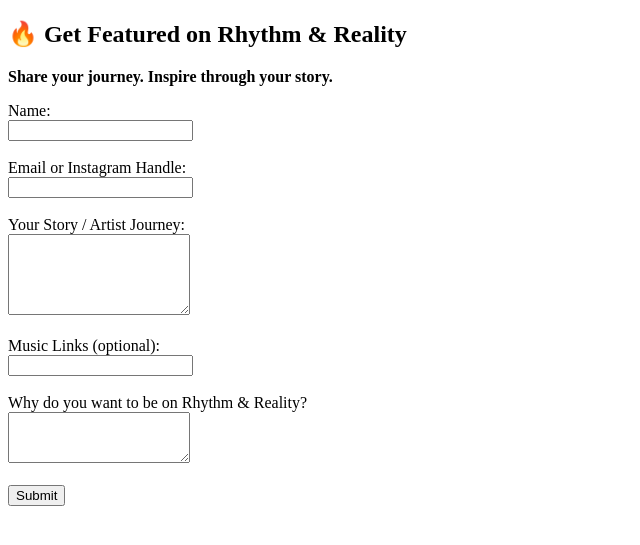
After one commit to dewarder/rhythm-and-reality, a Flask app: page /submit in a window 1280 px wide. The commit adds this page. Shown: the top 545 px of the page, without its empty margins (0-640 px from the left). Run offline with Flask 3, Linux system fonts and the light colour scheme.

```diff
--- a/app.py
+++ b/app.py
@@ -53,6 +53,26 @@
 @app.route('/uploads/music/<filename>')
 def uploaded_music(filename):
     return send_from_directory(app.config['UPLOAD_FOLDER'], filename)
+@app.route('/submit', methods=['GET', 'POST'])
+def submit():
+    if request.method == 'POST':
+        name = request.form['name']
+        email = request.form['email']
+        story = request.form['story']
+        links = request.form['links']
+        why = request.form['why']
 
+        # You could save this data to a file, database, or email it
+        print(f"New submission from {name}: {email}, {story}, {links}, {why}")
+
+        flash('Thank you for your submission!')
+        return redirect(url_for('thank_you', name=name))
+
+    return render_template("submit.html")
+
+@app.route('/thank-you')
+def thank_you():
+    name = request.args.get('name', 'Artist')
+    return render_template("thankyou.html", name=name)
 if __name__ == '__main__':
     app.run(debug=True)
--- /dev/null
+++ b/templates/submit.html
@@ -0,0 +1,28 @@
+<!DOCTYPE html>
+<html>
+<head>
+    <title>Get Featured - Rhythm & Reality</title>
+</head>
+<body>
+    <h2>🔥 Get Featured on Rhythm & Reality</h2>
+    <p><strong>Share your journey. Inspire through your story.</strong></p>
+    <form method="POST">
+        <label>Name:</label><br>
+        <input type="text" name="name" required><br><br>
+
+        <label>Email or Instagram Handle:</label><br>
+        <input type="text" name="email" required><br><br>
+
+        <label>Your Story / Artist Journey:</label><br>
+        <textarea name="story" rows="5" required></textarea><br><br>
+
+        <label>Music Links (optional):</label><br>
+        <input type="url" name="links"><br><br>
+
+        <label>Why do you want to be on Rhythm & Reality?</label><br>
+        <textarea name="why" rows="3" required></textarea><br><br>
+
+        <button type="submit">Submit</button>
+    </form>
+</body>
+</html>
```
Also changed, not shown: templates/index.html (+8 -9 lines), templates/thankyou.html (added).
